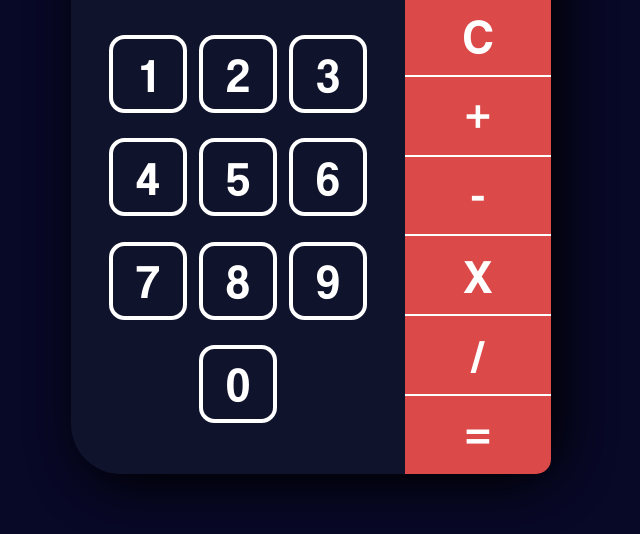
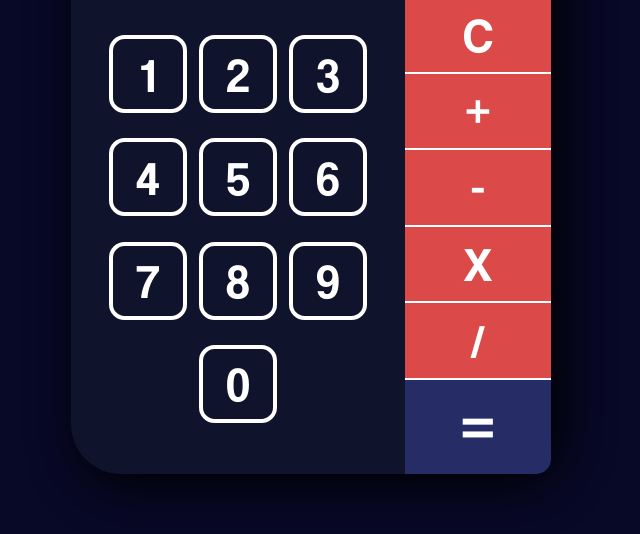
Before and after one commit to Shwps/calculator, a plain HTML site: page index.html in a window 1280 px wide. In both pictures the pointer is over the element 807 px from the left and 681 px from the top of the page. Shown: the part 246-780 px from the top of the page, without its empty margins (329-969 px from the left). Drawn offline with Linux system fonts and the light colour scheme.

Commit message:
updated css

```diff
--- a/js-file.js
+++ b/js-file.js
@@ -49,6 +49,7 @@ equalsKey.addEventListener("click", equals);
 function equals() {
   operands[currentOperand] = parseInt(currentCalc.textContent);
   operate();
+  removeClasses();
 }
 
 function digitSelector(e) {
--- a/style.css
+++ b/style.css
@@ -103,6 +103,11 @@ html, body {
     border-bottom: solid 0px;
 }
 
+.equals:hover {
+    background-color: rgb(38, 45, 102);
+    font-size: 4em;
+}
+
 .previousCalc{
     font-size: 2rem;
 }
```
